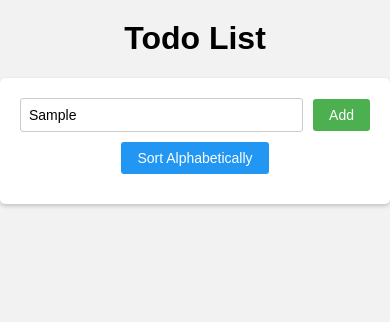
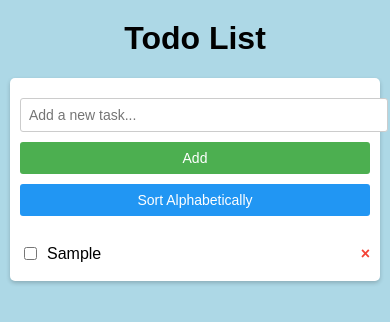
Before and after one commit to LiyabonaMM/To-Do-list1, a plain HTML site: page index.html in a window 390 px wide. Both pictures are taken after typing "Sample" into the empty fields and a click on the button "Add". Drawn offline with Linux system fonts and the light colour scheme.

Commit message:
Third Commit

```diff
--- a/script.js
+++ b/script.js
@@ -0,0 +1,107 @@
+// USING THE  DOM
+const newTaskInput = document.getElementById('newTaskInput');
+const addTaskButton = document.getElementById('addTaskButton');
+const sortButton = document.getElementById('sortButton');
+const taskList = document.getElementById('tasks');
+
+// Creating  an empty array to store the tasks
+let tasks = [];
+
+// Creating a Function to render the tasks in the task list
+function renderTasks() {
+
+
+
+    // Clear the task list
+  taskList.innerHTML = '';
+
+  // Looping  through the tasks array
+  for (let i = 0; i < tasks.length; i++) {
+    const task = tasks[i];
+
+    // Creating a new list item for each task
+    const listItem = document.createElement('li');
+
+    // Creating  a checkbox for the task
+    const checkbox = document.createElement('input');
+    checkbox.type = 'checkbox';
+
+
+    checkbox.addEventListener('change', function () {
+
+      // Toggling the completed state of the task
+
+      task.completed = !task.completed;
+      renderTasks(); // Rendering  the tasks to update the UI(user's interaction )
+    });
+
+    // Creating  a span element for the task name
+
+
+    const taskName = document.createElement('span');
+    taskName.innerText = task.name;
+
+    // Adding  the necessary classes based on the completed state
+    if (task.completed) {
+      listItem.classList.add('completed');
+    }
+
+    // Creating  a button to remove the task
+    const closeButton = document.createElement('span');
+    closeButton.classList.add('close-btn');
+    closeButton.innerHTML = '&times;';
+    closeButton.addEventListener('click', function () {
+      // Remove the task from the array
+      tasks.splice(i, 1);
+      renderTasks(); // Render the tasks to update the UI
+    });
+
+    // Append the elements to the list item
+    listItem.appendChild(checkbox);
+    listItem.appendChild(taskName);
+    listItem.appendChild(closeButton);
+
+    // Append the list item to the task list
+    taskList.appendChild(listItem);
+  }
+}
+
+// Function to add a new task
+function addTask() {
+  const taskName = newTaskInput.value.trim();
+
+  // Validate the task name
+  if (taskName === '' || taskName.length < 4) {
+    alert('Please enter a valid task name (at least 4 characters).');
+    return;
+  }
+
+  // Creating a new task object
+  const newTask = {
+    id: tasks.length + 1,
+    name: taskName,
+    createdDate: new Date(),
+    completed: false
+  };
+
+  // Adding  the new task to the tasks array
+  tasks.push(newTask);
+
+  // Clearing  the input field
+  newTaskInput.value = '';
+
+  // Rendering the tasks to update the UI
+  renderTasks();
+}
+
+// Creating a Function to sort the tasks alphabetically
+function sortTasks() {
+  tasks.sort((a, b) => a.name.localeCompare(b.name));
+  renderTasks(); // Render the sorted tasks
+}
+
+// Event listener for the add task button
+addTaskButton.addEventListener('click', addTask);
+
+// Event listener for the sort button
+sortButton.addEventListener('click', sortTasks);
--- a/style.css
+++ b/style.css
@@ -1,7 +1,6 @@
-
 body {
     font-family: Arial, sans-serif;
-  background-color: #f2f2f2;
+    background-color: lightblue;
     margin: 0;
     padding: 0;
   }
@@ -24,6 +23,7 @@ h1 {
     display: flex;
     align-items: center;
     margin-bottom: 10px;
+    flex-wrap: wrap;
   }
 
   #newTaskInput {
@@ -32,6 +32,9 @@ h1 {
     border: 1px solid #ccc;
     border-radius: 3px;
     font-size: 14px;
+    flex: 1 1 100%;
+    width: auto;
+    margin-top: 10px;
   }
 
   #addTaskButton {
@@ -43,7 +46,10 @@ h1 {
     border-radius: 3px;
     font-size: 14px;
     cursor: pointer;
+    margin-top: 10px;
+    width: 100%;
   }
+
 
   #addTaskButton:hover {
     background-color: #45a049;
@@ -101,3 +107,36 @@ h1 {
   .sort-button button:hover {
     background-color: #1976d2;
   }
+
+  /* Media queries for mobile responsiveness */
+
+  @media (max-width: 600px) {
+    .todo-container {
+      max-width: 100%;
+      margin: 10px;
+      padding: 10px;
+    }
+
+    .header {
+      flex-direction: column;
+      align-items: flex-start;
+    }
+
+    #newTaskInput {
+      width: 100%;
+      margin-top: 10px;
+    }
+
+    #addTaskButton {
+      margin-left: 0;
+      width: 100%;
+    }
+
+    .sort-button {
+      flex-direction: column;
+    }
+
+    .sort-button button {
+      margin-bottom: 10px;
+    }
+  }
```
Lines whose indentation alone changed are shown as unchanged.
